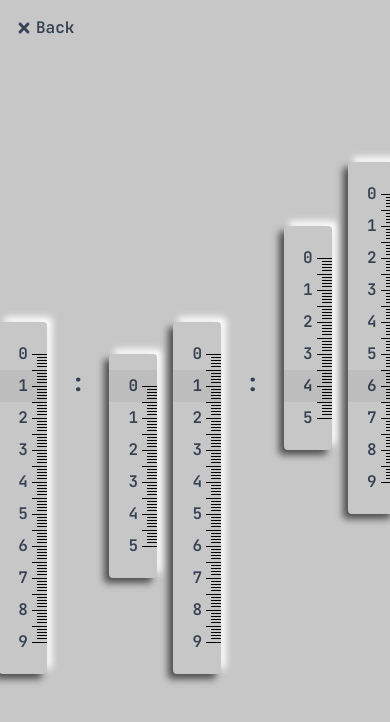
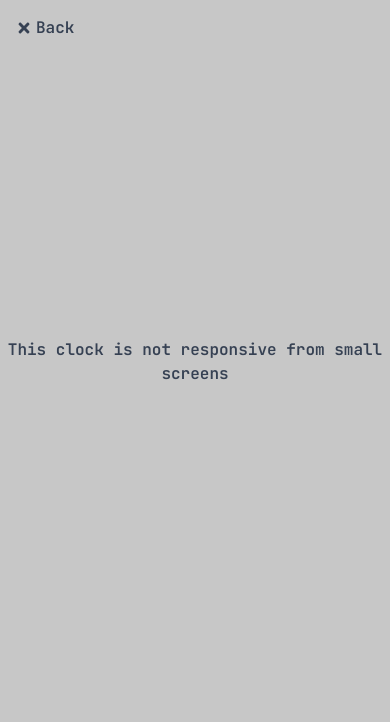
Before and after one commit to TCF-Amar/portfolio, a React (Vite) app: page /clock in a window 390 px wide. Shown: the top 722 px of the page. Built offline with nearby package versions, Linux system fonts and the light colour scheme.

Commit message:
Update Clock.jsx

```diff
--- a/src/components/Clock.jsx
+++ b/src/components/Clock.jsx
@@ -24,8 +24,15 @@ function Clock() {
   const minutes = time.getMinutes().toString().padStart(2, "0");
   const seconds = time.getSeconds().toString().padStart(2, "0");
 
-  return (
-    <div className="fixed top-0 bottom-0 right-0 left-0 z-[9999] bg-[#C7C7C7] flex gap-6  text-center text-gray-700 font-semibold justify-center items-baseline pt-[40vh]">
+  return (<>
+  <div className="fixed top-0 bottom-0 right-0 left-0 z-[9999] bg-[#C7C7C7] flex gap-6  text-center text-gray-700 font-semibold justify-center items-baseline pt-[40vh]">
+  <Link to="/" className="fixed flex gap-1 text-gray-700 cursor-pointer hover:text-gray-500 items-center top-4 left-4">
+            <FaTimes/>
+            Back</Link>
+    <p>This clock is not responsive from small screens </p>
+    </div>
+
+    <div className="hidden fixed top-0 bottom-0 right-0 left-0 z-[9999] bg-[#C7C7C7] md:flex gap-6  text-center text-gray-700 font-semibold justify-center items-baseline pt-[40vh]">
         <Link to="/" className="fixed flex gap-1 text-gray-700 cursor-pointer hover:text-gray-500 items-center top-4 left-4">
             <FaTimes/>
             Back</Link>
@@ -108,7 +115,7 @@ function Clock() {
       {/* Seconds with scroll animation */}
       <div className="flex gap-4 py-4 relative">
         {/* Second - 1 */}
-        <motion.div className="ss w-12 h-fit overflow-hidden"  animate={{ y: -parseInt(seconds[0]) * digitHeight }}
+        <motion.div className="ss w-12 h-fit overflow-hidden relative"  animate={{ y: -parseInt(seconds[0]) * digitHeight }}
             transition={{ type: "tween", duration: 0.3 }}>
           <motion.ul
 
@@ -152,6 +159,13 @@ function Clock() {
         })}
       </span>
     </div>
+
+
+
+
+
+
+    </>
   );
 }
 
```
